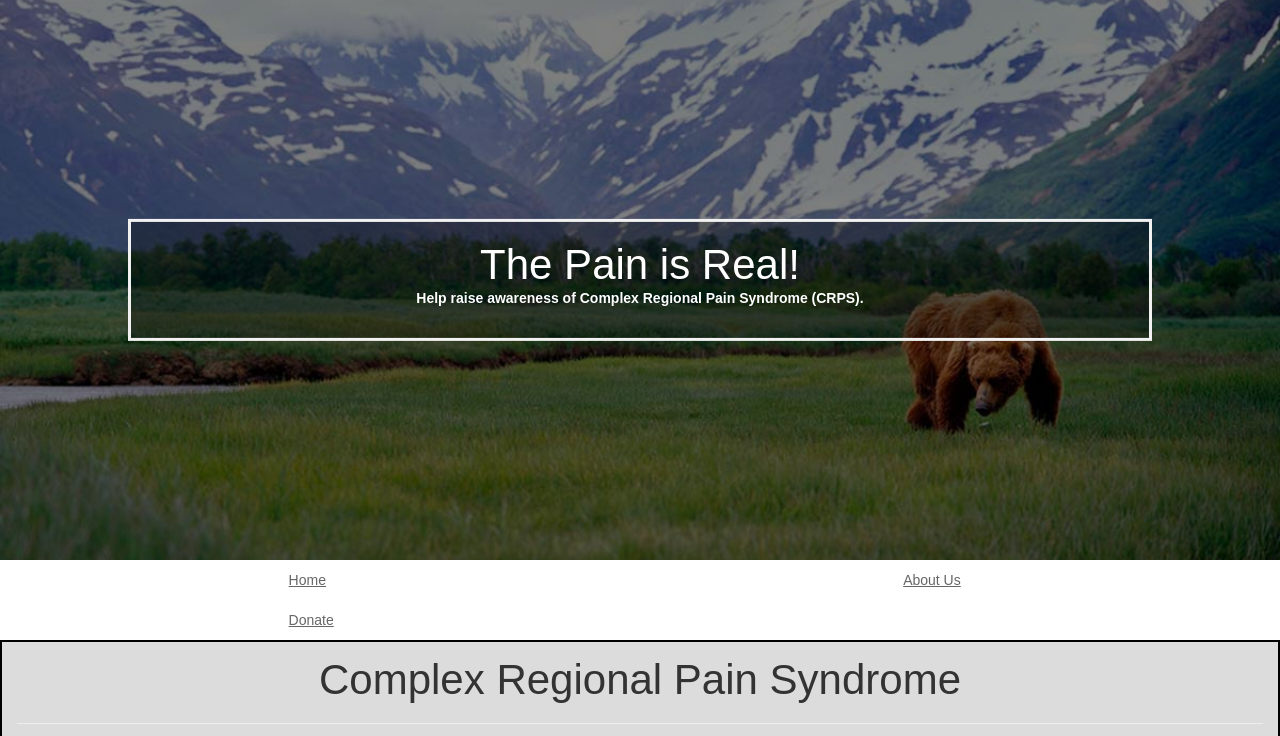
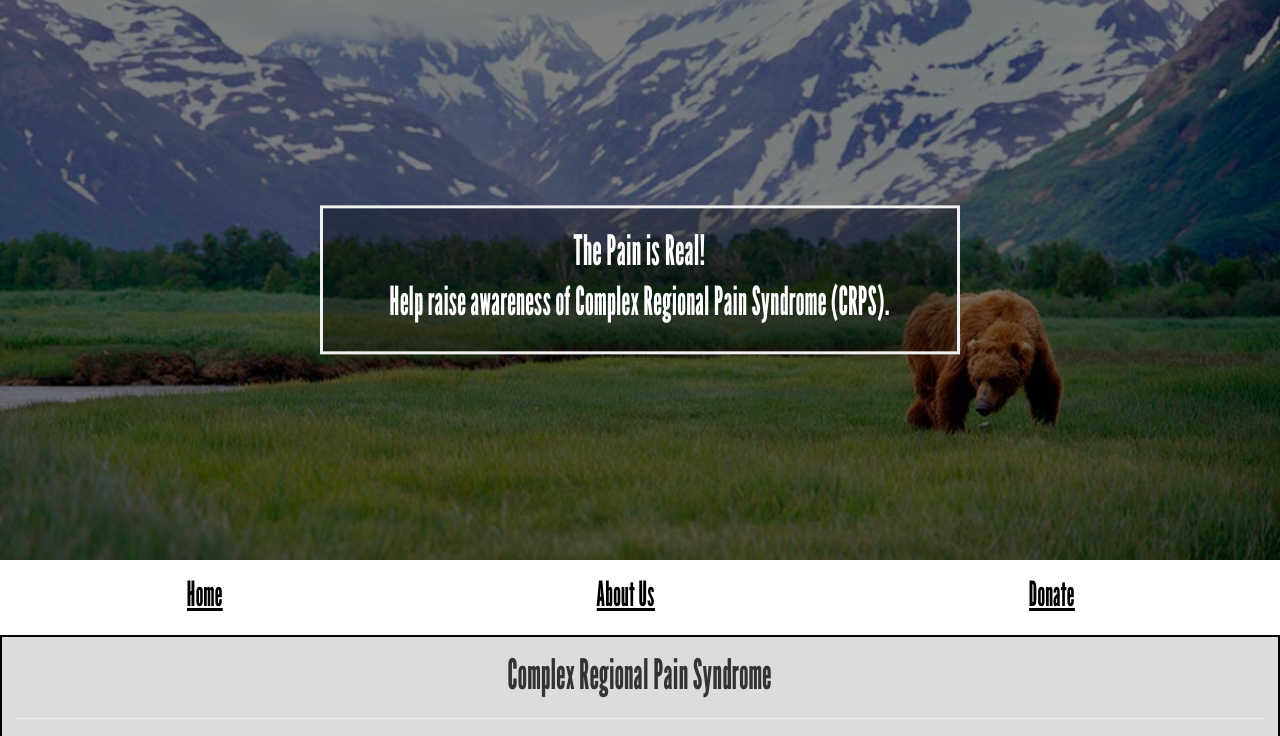
Before and after one commit to chris-mcclure/thepainisreal, a plain HTML site: page public_html/index.html in a window 1280 px wide. Shown: the top 736 px of the page. Drawn offline with nearby package versions, Linux system fonts and the light colour scheme.

Commit message:
changed fonts to Bell-Mt and League-Gothic per user's request

```diff
--- a/public_html/CSS/main.css
+++ b/public_html/CSS/main.css
@@ -7,11 +7,14 @@ and open the template in the editor.
     Created on : May 11, 2019, 10:07:35 PM
     Author     : chrismcclure
 */
+            @font-face{
+                font-family: League-Gothic;
+                src: url("../Fonts/LeagueGothic-CondensedRegular.otf");
+            }
 
             body, html {
                 height: 100%;
                 margin: 0;
-                font-family: Arial, Helvetica, sans-serif;
             }
 
             * {
@@ -32,16 +35,19 @@ and open the template in the editor.
               background-color: rgb(0,0,0); /* Fallback color */
               background-color: rgba(0,0,0, 0.3); /* Black w/opacity/see-through */
               color: white;
-              font-weight: bold;
+              /*font-weight: bold;*/
               border: 3px solid #f1f1f1;
               position: absolute;
               top: 50%;
               left: 50%;
               transform: translate(-50%, -50%);
               z-index: 2;
-              width: 80%;
+              width: 50%;
               padding: 20px;
               text-align: center;
+              font-size: 30pt;
+              font-family: League-Gothic;
+
             }
 
             .menu{
@@ -50,6 +56,7 @@ and open the template in the editor.
                 padding: 0;
                 overflow: hidden;
                 background-color: white;
+
             }
 
             li.menu{
@@ -57,10 +64,13 @@ and open the template in the editor.
             }
 
             li a.menu{
-                display: block;
-                color: #666;
+                display: inline-block;
+                /*color: black;*/
+                color: black;
                 text-align: center;
-                padding: 10px 288.6px;
+                padding: 10px 187px;
+                font-family: League-Gothic;
+                font-size:26pt;
                 text-decoration: underline;
             }
 
@@ -127,5 +137,18 @@ and open the template in the editor.
                 margin: 0 auto;
                 text-align: center;
                 font-size: 42px;
+                font-family: League-Gothic;
                 left: 50%;
             }
+
+            p{
+                text-align: left;
+                font-size: 20pt;
+                font-family: Bell-Mt;
+            }
+
+            p1{
+                text-align: center;
+                font-size: 20pt;
+                font-family: Bell-Mt;
+            }
--- a/public_html/index.html
+++ b/public_html/index.html
@@ -22,7 +22,7 @@ and open the template in the editor.
         <div class="hero-image">
             <div class="hero-text">
                 <h1> The Pain is Real! </h1>
-                <p> Help raise awareness of Complex Regional Pain Syndrome (CRPS). </p>
+                Help raise awareness of Complex Regional Pain Syndrome (CRPS).
             </div>
         </div>
         <div id="main">
```
Also changed, not shown: public_html/about-us.html (+1 -8 lines), public_html/donate.html (+2 -1 lines), public_html/Fonts/BELL.TTF (added), public_html/Fonts/BELLB.TTF (added), public_html/Fonts/BellMT.ttf (added), public_html/Fonts/LeagueGothic-CondensedItalic.otf (added), public_html/Fonts/LeagueGothic-CondensedRegular.otf (added), public_html/Fonts/LeagueGothic-Italic.otf (added), public_html/Fonts/LeagueGothic-Regular.otf (added), public_html/Fonts/bell mt fett.ttf (added), public_html/Fonts/belli.ttf (added).
